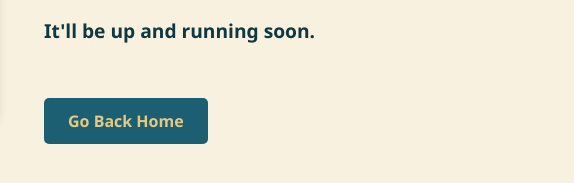
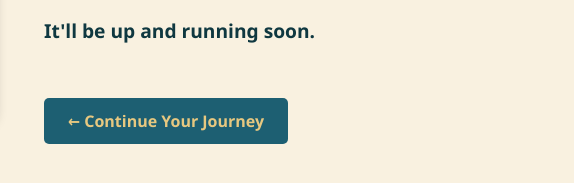
Before and after one commit to ArshUbhi/portfolio, a website: page under_construction.html in a window 1280 px wide. Shown: the part 429-612 px from the top of the page, 570-1144 px from the left. Drawn offline with Linux system fonts and the light colour scheme.

Commit message:
updated the btn wording

```diff
--- a/under_construction.html
+++ b/under_construction.html
@@ -82,7 +82,7 @@
       <h1>I'm still working on this one.</h1>
       <p>Thanks for stopping by! This page is still in progress.</p>
       <p>It'll be up and running soon.</p>
-      <a href="../index.html">Go Back Home</a>
+      <a href="javascript:history.back()">← Continue Your Journey</a>
     </div>
   </div>
 </body>
```
